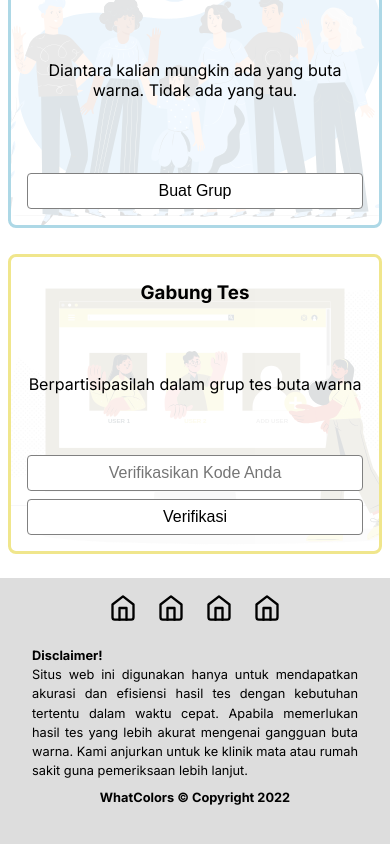
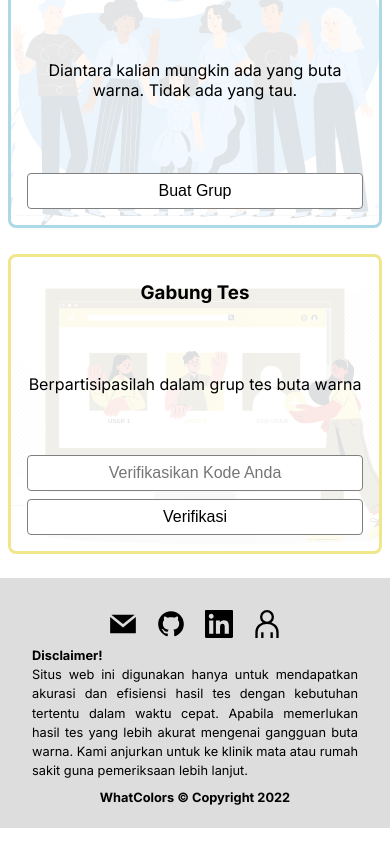
Before and after one commit to Z4nR/what-colors, a React (Create React App) app: page /test in a window 390 px wide. Shown: the part 738-1582 px from the top of the page. Built offline with nearby package versions, Linux system fonts and the light colour scheme.

Commit message:
setting styling and icon for web

```diff
--- a/src/components/Footer.js
+++ b/src/components/Footer.js
@@ -1,5 +1,5 @@
 import React from "react";
-import { FiHome } from "react-icons/fi";
+import { GrUser, GrLinkedin, GrGithub, GrMail } from "react-icons/gr";
 import { Link } from "react-router-dom";
 
 export default function Footer() {
@@ -24,16 +24,16 @@ export default function Footer() {
       <nav className="foot-nav">
         <ul>
           <li>
-            <Link to="/">{<FiHome />}</Link>
+            <Link to="/">{<GrMail />}</Link>
           </li>
           <li>
-            <Link to="/test">{<FiHome />}</Link>
+            <Link to="/test">{<GrGithub />}</Link>
           </li>
           <li>
-            <Link to="/article">{<FiHome />}</Link>
+            <Link to="/article">{<GrLinkedin />}</Link>
           </li>
           <li>
-            <Link to="/about">{<FiHome />}</Link>
+            <Link to="/about">{<GrUser />}</Link>
           </li>
         </ul>
       </nav>
--- a/src/components/Navigation.js
+++ b/src/components/Navigation.js
@@ -1,7 +1,12 @@
 import React from "react";
 import { Link } from "react-router-dom";
-import { FiHome } from "react-icons/fi";
 import { useMediaQuery } from "react-responsive";
+import {
+  GrDocumentTest,
+  GrHome,
+  GrArticle,
+  GrCircleInformation,
+} from "react-icons/gr";
 
 export default function AppNav() {
   const isDesktop = useMediaQuery({
@@ -12,16 +17,18 @@ export default function AppNav() {
     <nav className="app-nav">
       <ul>
         <li>
-          <Link to="/">{isDesktop ? "Beranda" : <FiHome />}</Link>
+          <Link to="/">{isDesktop ? "Beranda" : <GrHome />}</Link>
         </li>
         <li>
-          <Link to="/test">{isDesktop ? "Tes" : <FiHome />}</Link>
+          <Link to="/test">{isDesktop ? "Tes" : <GrDocumentTest />}</Link>
         </li>
         <li>
-          <Link to="/article">{isDesktop ? "Artikel" : <FiHome />}</Link>
+          <Link to="/article">{isDesktop ? "Artikel" : <GrArticle />}</Link>
         </li>
         <li>
-          <Link to="/about">{isDesktop ? "Tentang" : <FiHome />}</Link>
+          <Link to="/about">
+            {isDesktop ? "Tentang" : <GrCircleInformation />}
+          </Link>
         </li>
       </ul>
     </nav>
--- a/src/components/test-time/TestTime.js
+++ b/src/components/test-time/TestTime.js
@@ -1,5 +1,5 @@
 import React, { useEffect, useState } from "react";
-import { FiHome } from "react-icons/fi";
+import { GrClose } from "react-icons/gr";
 import { useNavigate } from "react-router-dom";
 import { ReactSortable } from "react-sortablejs";
 import { addClientData, addUserData, getRoomData } from "../../utils/data-api";
@@ -154,7 +154,7 @@ export default function TestTime() {
         <div className="testing-status">
           <p>{showFormattedDateID(date)}</p>
           <div className="icon-close-test">
-            <FiHome
+            <GrClose
               onClick={(event) => {
                 event.preventDefault();
                 navigate("/test");
--- a/src/components/test/test-modal/modal/CreateRoomModal.js
+++ b/src/components/test/test-modal/modal/CreateRoomModal.js
@@ -1,6 +1,6 @@
 import React, { useState } from "react";
 import { useForm } from "react-hook-form";
-import { FiHome } from "react-icons/fi";
+import { GrClose } from "react-icons/gr";
 import { useNavigate } from "react-router-dom";
 import { createTestRoom } from "../../../../utils/data-api";
 import { testType } from "../../../../utils/data-local";
@@ -43,7 +43,7 @@ export default function CreateRoomModal({ closeModal }) {
       <div className="header-input-data">
         <h3>Buat Pengaturan Grup</h3>
         <div className="icon-close">
-          <FiHome onClick={closeModal} />
+          <GrClose onClick={closeModal} />
         </div>
       </div>
       <form onSubmit={handleSubmit(onSubmit)}>
--- a/src/components/test/test-modal/modal/IndividualModal.js
+++ b/src/components/test/test-modal/modal/IndividualModal.js
@@ -1,6 +1,6 @@
 import React, { useEffect } from "react";
 import { useForm } from "react-hook-form";
-import { FiHome } from "react-icons/fi";
+import { GrClose } from "react-icons/gr";
 import { useNavigate } from "react-router-dom";
 import { createArray, testType } from "../../../../utils/data-local";
 
@@ -41,7 +41,7 @@ export default function IndividualModal({ closeModal }) {
       <div className="header-input-data">
         <h3>Data Pribadi</h3>
         <div className="icon-close">
-          <FiHome onClick={closeModal} />
+          <GrClose onClick={closeModal} />
         </div>
       </div>
       <form onSubmit={handleSubmit(onSubmit)}>
--- a/src/components/test/test-modal/modal/JoinRoomModal.js
+++ b/src/components/test/test-modal/modal/JoinRoomModal.js
@@ -1,6 +1,6 @@
 import React, { useEffect, useState } from "react";
 import { useForm } from "react-hook-form";
-import { FiHome } from "react-icons/fi";
+import { GrClose } from "react-icons/gr";
 import { useNavigate } from "react-router-dom";
 import LoadingPage from "../../../../pages/utils/LoadingPage";
 import { getRoomData } from "../../../../utils/data-api";
@@ -55,7 +55,7 @@ export default function JoinRoomModal({ closeModal }) {
       <div className="header-input-data">
         <h3>Data Peserta Tes</h3>
         <div className="icon-close">
-          <FiHome onClick={closeModal} />
+          <GrClose onClick={closeModal} />
         </div>
       </div>
       {isLoading === false ? (
--- a/src/styles/responsive.css
+++ b/src/styles/responsive.css
@@ -81,6 +81,10 @@
     font-weight: 500;
     font-size: 17px;
   }
+  /*Footer*/
+  .foot-desc {
+    padding: 0;
+  }
 }
 
 @media screen and (min-width: 301px) {
@@ -125,6 +129,12 @@
   /*Footer*/
   .foot-nav ul li {
     padding: 0 10px;
+  }
+}
+
+@media screen and (min-width: 301px) and (max-width: 905px) {
+  .foot_desc {
+    text-align: justify;
   }
 }
 
@@ -309,7 +319,6 @@
   .page-title h2 {
     font-size: larger;
   }
-
   .about-item h3 {
     font-size: 0.85rem;
     line-height: 1.5rem;
@@ -387,6 +396,9 @@
   .footer {
     justify-content: space-between;
   }
+  .foot-nav ul li {
+    padding-left: 2rem;
+  }
 }
 
 @media screen and (max-width: 622px) and (min-width: 599px) {
@@ -451,17 +463,18 @@
   }
 }
 
-@media screen and (max-width: 850px) {
+@media screen and (min-width: 904px) {
+  .foot-desc_item {
+    text-align: justify;
+  }
+}
+
+@media screen and (max-width: 905px) {
   /*Footer*/
   .footer {
     flex-direction: column-reverse;
     justify-content: center;
-  }
-  .foot-desc {
-    padding: 16px 0;
-  }
-  .foot_desc {
-    text-align: justify;
+    padding-top: 1rem;
   }
   .foot_copyright {
     text-align: center;
@@ -472,13 +485,6 @@
   /*Article*/
   .article_list {
     grid-template-columns: 1fr 1fr 1fr;
-  }
-  /*Footer*/
-  .foot-desc_item {
-    text-align: justify;
-  }
-  .foot-nav ul li {
-    padding-left: 2rem;
   }
 }
 
```
